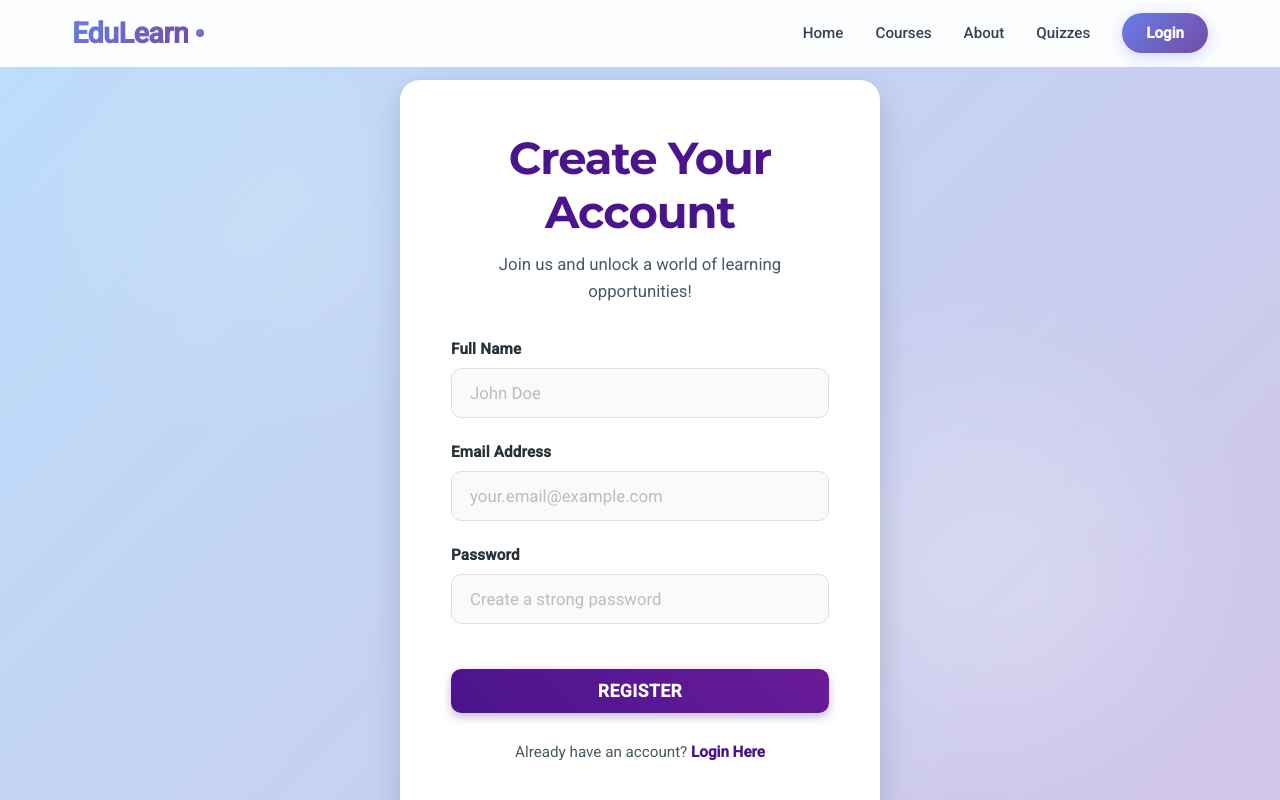
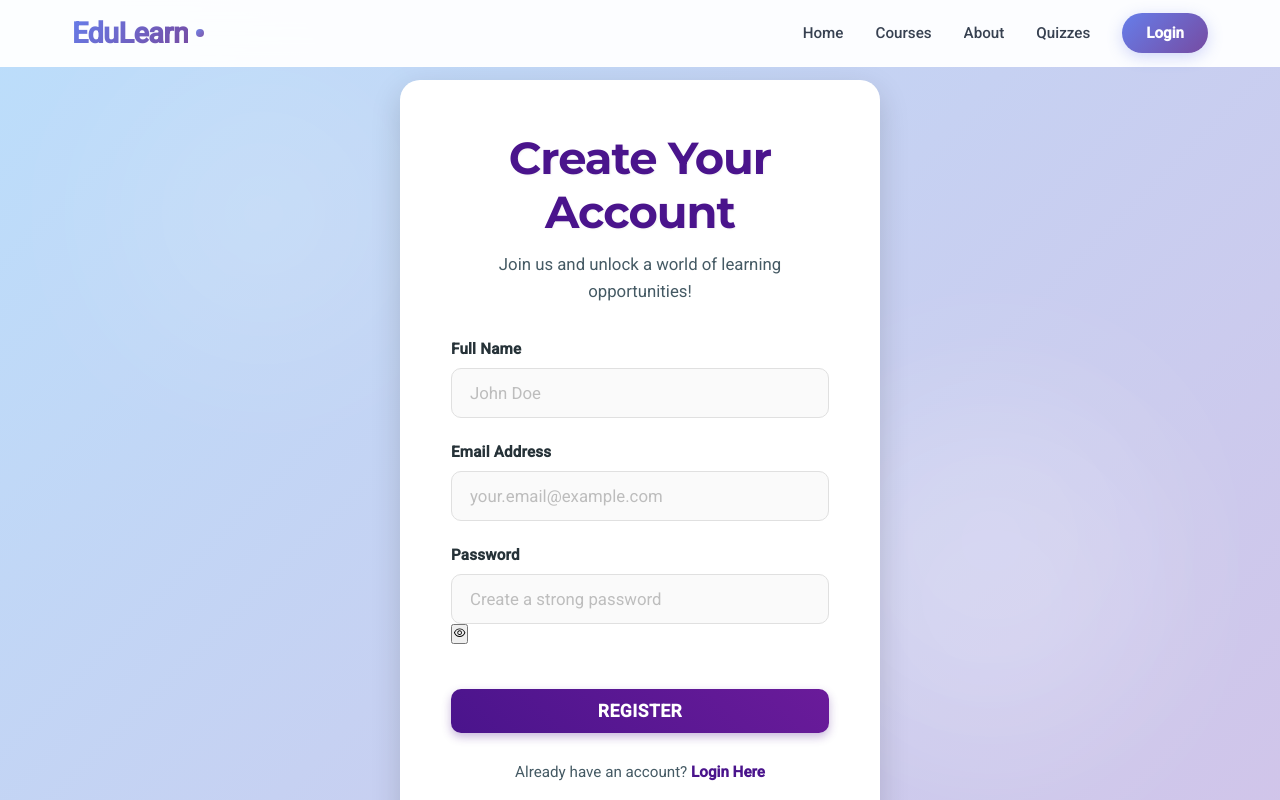
Before and after one commit to kanhucharanpanda/edu_learn_frontend_website, a React (Vite) app: page /register in a window 1280 px wide. Shown: the top 800 px of the page. Built offline with nearby package versions, Linux system fonts and the light colour scheme; no server answers.

Commit message:
Update Register.jsx

```diff
--- a/src/pages/auth/Register.jsx
+++ b/src/pages/auth/Register.jsx
@@ -1,9 +1,9 @@
-
-/* Register.jsx */
 import React, { useState } from "react";
 import "./auth.css";
 import { Link, useNavigate } from "react-router-dom";
 import { UserData } from "../../context/UserContext";
+// 1. Import the icons
+import { AiOutlineEye, AiOutlineEyeInvisible } from "react-icons/ai";
 
 const Register = () => {
   const navigate = useNavigate();
@@ -11,6 +11,9 @@ const Register = () => {
   const [email, setEmail] = useState("");
   const [password, setPassword] = useState("");
   const [name, setName] = useState("");
+
+  // 2. Add state for password visibility
+  const [showPassword, setShowPassword] = useState(false);
 
   const submitHandler = async (e) => {
     e.preventDefault();
@@ -50,16 +53,26 @@ const Register = () => {
               />
             </div>
 
-            <div className="input-group">
+            {/* 3. Add a wrapper and class for styling */}
+            <div className="input-group password-group">
               <label htmlFor="password">Password</label>
               <input
-                type="password"
+                // 4. Set the input type dynamically
+                type={showPassword ? "text" : "password"}
                 id="password"
                 value={password}
                 onChange={(e) => setPassword(e.target.value)}
                 required
                 placeholder="Create a strong password"
               />
+              {/* 5. Add the toggle button */}
+              <button
+                type="button"
+                className="show-password-btn"
+                onClick={() => setShowPassword(!showPassword)}
+              >
+                {showPassword ? <AiOutlineEyeInvisible /> : <AiOutlineEye />}
+              </button>
             </div>
 
             <button
```
